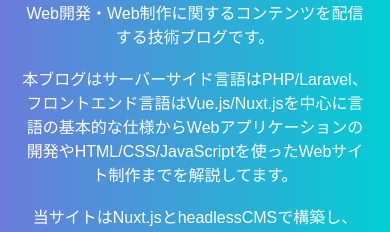
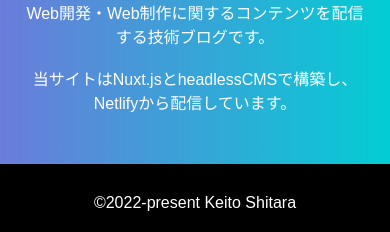
Before and after one commit to tarao96/Probeg, a Nuxt app: page / in a window 390 px wide. Shown: the part 868-1100 px from the top of the page. Built offline with nearby package versions, Linux system fonts and the light colour scheme; no server answers.

Commit message:
Aboutコンポーネント　SP版の場合は長文削除

```diff
--- a/components/BaseAbout.vue
+++ b/components/BaseAbout.vue
@@ -10,10 +10,12 @@
           "Probeg"はプログラミング初学者に向けた、Web開発・Web制作に関するコンテンツを配信する技術ブログです。
         </p>
         <br />
-        <p>
-          本ブログはサーバーサイド言語はPHP/Laravel、フロントエンド言語はVue.js/Nuxt.jsを中心に言語の基本的な仕様からWebアプリケーションの開発やHTML/CSS/JavaScriptを使ったWebサイト制作までを解説してます。
-        </p>
-        <br />
+        <div class="pc">
+          <p>
+            本ブログはサーバーサイド言語はPHP/Laravel、フロントエンド言語はVue.js/Nuxt.jsを中心に言語の基本的な仕様からWebアプリケーションの開発やHTML/CSS/JavaScriptを使ったWebサイト制作までを解説してます。
+          </p>
+          <br />
+        </div>
         <p>
           当サイトはNuxt.jsとheadlessCMSで構築し、Netlifyから配信しています。
         </p>
@@ -63,6 +65,9 @@
   .about {
     .about-wrapper {
       width: 90%;
+      .pc {
+        display: none;
+      }
     }
   }
 }
```
